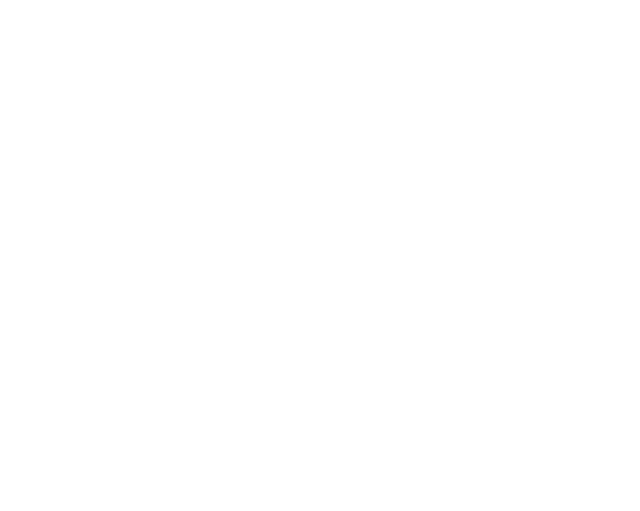
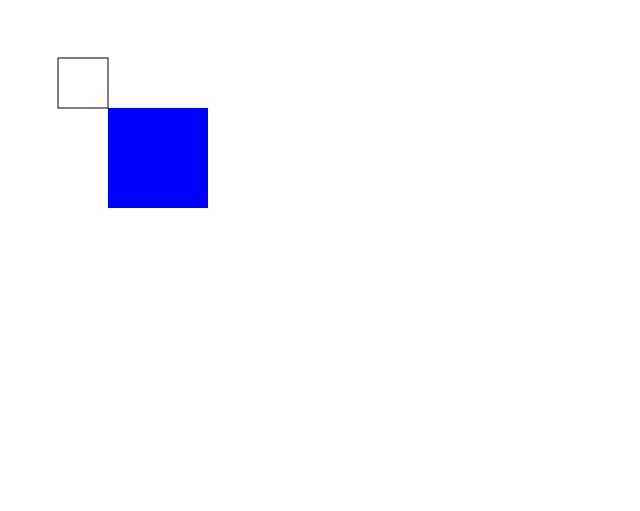
Before and after one commit to GoogleNanodegreeScholarship/SImple_Canvas, a plain HTML site: page index.html in a window 1280 px wide. Shown: the whole page, without its empty margins (0-640 px from the left). Drawn offline with Linux system fonts and the light colour scheme.

Commit message:
Make rectangles

```diff
--- a/index.html
+++ b/index.html
@@ -5,17 +5,13 @@
   <title>Canvas</title>
 </head>
 <body>
-  <canvas id="c" width=200 height=200></canvas>
+  <canvas id="c" width=500 height=500></canvas>
   <script>
     let c = document.querySelector("#c");
     let ctx = c.getContext("2d");
-    let image = new Image();
-    image.onload = function() {
-      console.log("Loaded")
-      ctx.drawImage(image, 0, 0, c.width, c.height)
-    }
-
-    image.src ="img.jpg"
+    ctx.fillStyle = "blue";
+    ctx.fillRect(100, 100, 100, 100);
+    ctx.strokeRect(50, 50, 50, 50)
   </script>
 </body>
 </html>
```
